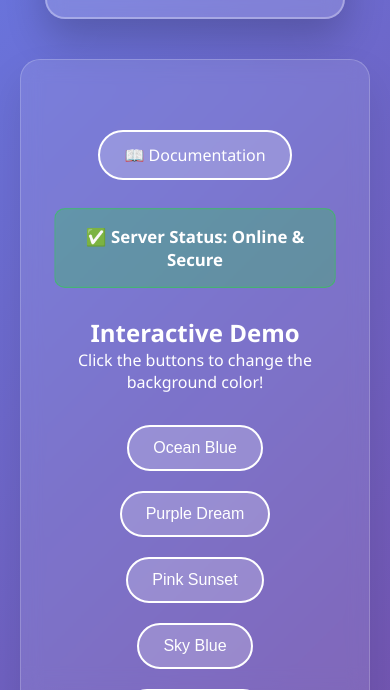
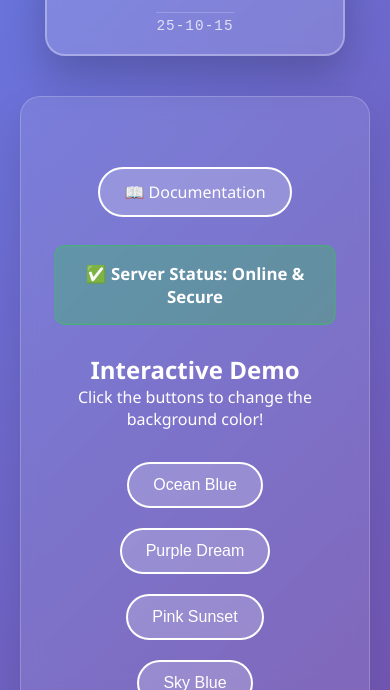
Before and after one commit to frquintero/pages_demo, a website: page index.html in a window 390 px wide. Shown: the part 410-1100 px from the top of the page. Drawn offline with Linux system fonts and the light colour scheme.

Commit message:
Add ISO date display below clock
- Added date-iso element displaying current date in YY-MM-DD format
- Positioned below the full date display in clock component
- Styled with monospace font and subtle styling
- Updates in real-time with the clock
- Added border separator for visual distinction
- Responsive design maintained for all screen sizes

```diff
--- a/index.html
+++ b/index.html
@@ -18,6 +18,7 @@
                     <div class="clock-display">
                         <div class="time" id="clockTime">00:00:00</div>
                         <div class="date" id="clockDate">Monday, January 01</div>
+                        <div class="date-iso" id="clockDateISO">00-00-00</div>
                     </div>
                 </div>
             </div>
--- a/script.js
+++ b/script.js
@@ -3,6 +3,7 @@ const counterElement = document.getElementById('counter');
 const timeElement = document.getElementById('currentTime');
 const clockTimeElement = document.getElementById('clockTime');
 const clockDateElement = document.getElementById('clockDate');
+const clockDateISOElement = document.getElementById('clockDateISO');
 
 // Digital clock functionality
 function updateDigitalClock() {
@@ -22,11 +23,20 @@ function updateDigitalClock() {
     const date = now.getDate();
     const dateString = `${dayName}, ${monthName} ${date}`;
 
+    // Format ISO date as YY-MM-DD
+    const year = String(now.getFullYear()).slice(-2);
+    const month = String(now.getMonth() + 1).padStart(2, '0');
+    const day = String(now.getDate()).padStart(2, '0');
+    const isoDateString = `${year}-${month}-${day}`;
+
     if (clockTimeElement) {
         clockTimeElement.textContent = timeString;
     }
     if (clockDateElement) {
         clockDateElement.textContent = dateString;
+    }
+    if (clockDateISOElement) {
+        clockDateISOElement.textContent = isoDateString;
     }
 }
 
--- a/styles.css
+++ b/styles.css
@@ -78,6 +78,17 @@ body {
     color: rgba(255, 255, 255, 0.9);
     font-weight: 500;
     letter-spacing: 0.5px;
+}
+
+.date-iso {
+    font-size: 0.9rem;
+    color: rgba(255, 255, 255, 0.75);
+    font-weight: 400;
+    letter-spacing: 1px;
+    font-family: 'Courier New', monospace;
+    margin-top: 5px;
+    padding-top: 5px;
+    border-top: 1px solid rgba(255, 255, 255, 0.2);
 }
 
 @media (max-width: 768px) {
```
